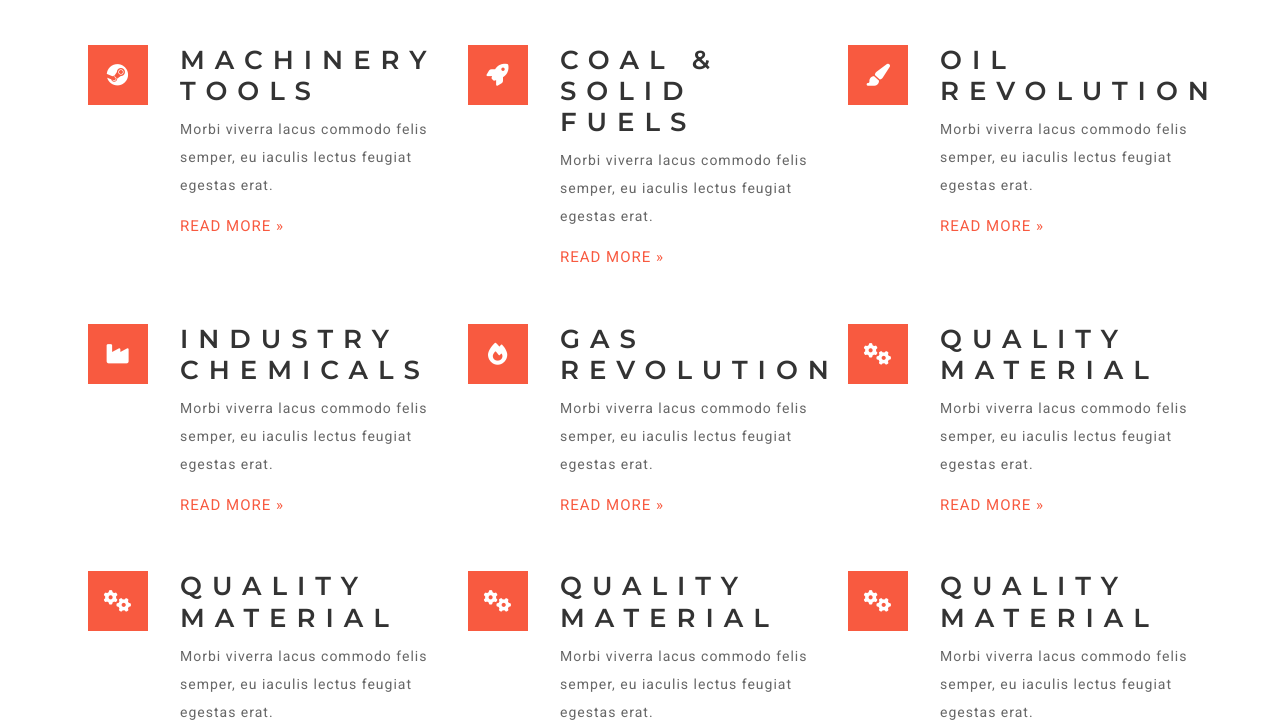
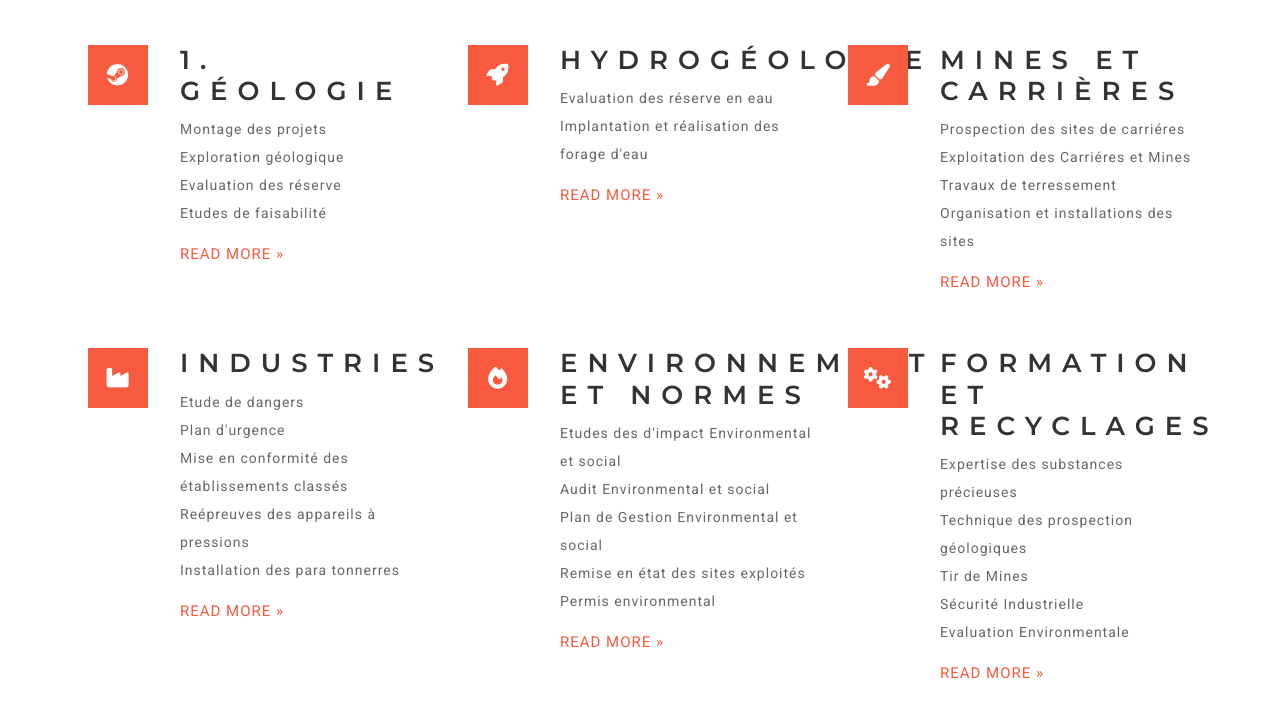
Before and after one commit to Leslox40/gimerc, a plain HTML site: page services.html in a window 1280 px wide. Shown: the part 536-1260 px from the top of the page. Drawn offline with nearby package versions, Linux system fonts and the light colour scheme; files whose address does not match are found by name.

Commit message:
Added relevant text to some pages and replaced gallery pics with less heavier versions

```diff
--- a/services.html
+++ b/services.html
@@ -251,8 +251,8 @@
 							</div>
 						</div>
 						<div class="col-9 wthree_banner_bottom_grid_right">
-								<h4 class="sub_service_agileits text-uppercase mb-2">Machinery Tools</h4>
-								<p class="mb-2">Morbi viverra lacus commodo felis semper, eu iaculis lectus feugiat egestas erat.</p>
+							<h4 class="sub_service_agileits text-uppercase mb-2">1.	Géologie</h4>
+							<p class="mb-2">Montage des projets <br>Exploration géologique <br>Evaluation des réserve <br>Etudes de faisabilité</p>
 							<div class="agileits-button two service">
 								<a class="btn btn-primary btn-lg hvr-underline-from-left text-uppercase" href="#" data-toggle="modal" data-target="#exampleModalCenter" role="button">Read More »</a>
 							</div>
@@ -260,7 +260,7 @@
 					</div>
 				</div>
 			</div>
-				<div class="col-lg-4 col-md-6 agileits_banner_bottom_left mt-md-0 mt-sm-4 mt-4">
+			<div class="col-lg-4 col-md-6 agileits_banner_bottom_left mt-md-0 mt-4">
 				<div class="agileinfo_banner_bottom_pos">
 					<div class="row w3_agileits_banner_bottom_pos_grid">
 						<div class="col-3 wthree_banner_bottom_grid_left">
@@ -269,8 +269,9 @@
 							</div>
 						</div>
 						<div class="col-9 wthree_banner_bottom_grid_right">
-								<h4 class="sub_service_agileits text-uppercase mb-2">Coal & Solid Fuels</h4>
-								<p class="mb-2">Morbi viverra lacus commodo felis semper, eu iaculis lectus feugiat egestas erat.</p>
+							<h4 class="sub_service_agileits text-uppercase mb-2">Hydrogéologie</h4>
+							<p class="mb-2">Evaluation des réserve en eau <br>
+								Implantation et réalisation des forage d'eau</p>
 							<div class="agileits-button two service">
 								<a class="btn btn-primary btn-lg hvr-underline-from-left text-uppercase" href="#" data-toggle="modal" data-target="#exampleModalCenter" role="button">Read More »</a>
 							</div>
@@ -278,7 +279,7 @@
 					</div>
 				</div>
 			</div>
-				<div class="col-lg-4 col-md-6 agileits_banner_bottom_left mt-lg-0 mt-md-5 mt-sm-4 mt-4">
+			<div class="col-lg-4 col-md-6 agileits_banner_bottom_left mt-lg-0 mt-md-5 mt-4">
 				<div class="agileinfo_banner_bottom_pos">
 					<div class="row w3_agileits_banner_bottom_pos_grid">
 						<div class="col-3 wthree_banner_bottom_grid_left">
@@ -287,8 +288,8 @@
 							</div>
 						</div>
 						<div class="col-9 wthree_banner_bottom_grid_right">
-								<h4 class="sub_service_agileits text-uppercase mb-2">Oil Revolution</h4>
-								<p class="mb-2">Morbi viverra lacus commodo felis semper, eu iaculis lectus feugiat egestas erat.</p>
+							<h4 class="sub_service_agileits text-uppercase mb-2">Mines et carrières</h4>
+							<p class="mb-2">Prospection des sites de carriéres <br> Exploitation des Carriéres et Mines <br>Travaux de terressement <br> Organisation et installations des sites</p>
 							<div class="agileits-button two service">
 								<a class="btn btn-primary btn-lg hvr-underline-from-left text-uppercase" href="#" data-toggle="modal" data-target="#exampleModalCenter" role="button">Read More »</a>
 							</div>
@@ -296,7 +297,7 @@
 					</div>
 				</div>
 			</div>
-				<div class="col-lg-4 col-md-6 agileits_banner_bottom_left mt-md-5 mt-sm-4 mt-4">
+			<div class="col-lg-4 col-md-6 agileits_banner_bottom_left mt-md-5 mt-4">
 				<div class="agileinfo_banner_bottom_pos">
 					<div class="row w3_agileits_banner_bottom_pos_grid">
 						<div class="col-3 wthree_banner_bottom_grid_left">
@@ -305,8 +306,8 @@
 							</div>
 						</div>
 						<div class="col-9 wthree_banner_bottom_grid_right">
-								<h4 class="sub_service_agileits text-uppercase mb-2">Industry chemicals</h4>
-								<p class="mb-2">Morbi viverra lacus commodo felis semper, eu iaculis lectus feugiat egestas erat.</p>
+							<h4 class="sub_service_agileits text-uppercase mb-2">Industries </h4>
+							<p class="mb-2">Etude de dangers <br>Plan d'urgence <br>Mise en conformité des établissements classés <br>Reépreuves des appareils à pressions <br>Installation des para tonnerres</p>
 							<div class="agileits-button two service">
 								<a class="btn btn-primary btn-lg hvr-underline-from-left text-uppercase" href="#" data-toggle="modal" data-target="#exampleModalCenter" role="button">Read More »</a>
 							</div>
@@ -314,7 +315,7 @@
 					</div>
 				</div>
 			</div>
-				<div class="col-lg-4 col-md-6 agileits_banner_bottom_left mt-md-5 mt-sm-4 mt-4">
+			<div class="col-lg-4 col-md-6 agileits_banner_bottom_left mt-md-5 mt-4">
 				<div class="agileinfo_banner_bottom_pos">
 					<div class="row w3_agileits_banner_bottom_pos_grid">
 						<div class="col-3 wthree_banner_bottom_grid_left">
@@ -323,8 +324,8 @@
 							</div>
 						</div>
 						<div class="col-9 wthree_banner_bottom_grid_right">
-								<h4 class="sub_service_agileits text-uppercase mb-2">Gas Revolution</h4>
-								<p class="mb-2">Morbi viverra lacus commodo felis semper, eu iaculis lectus feugiat egestas erat.</p>
+							<h4 class="sub_service_agileits text-uppercase mb-2">Environnement et normes</h4>
+							<p class="mb-2">Etudes des d'impact Environmental et social <br>Audit Environmental et social <br>Plan de Gestion Environmental et social <br>Remise en état des sites exploités <br>Permis environmental</p>
 							<div class="agileits-button two service">
 								<a class="btn btn-primary btn-lg hvr-underline-from-left text-uppercase" href="#" data-toggle="modal" data-target="#exampleModalCenter" role="button">Read More »</a>
 							</div>
@@ -332,7 +333,7 @@
 					</div>
 				</div>
 			</div>
-				<div class="col-lg-4 col-md-6 agileits_banner_bottom_left mt-md-5 mt-sm-4 mt-4">
+			<div class="col-lg-4 col-md-6 agileits_banner_bottom_left mt-md-5 mt-4">
 				<div class="agileinfo_banner_bottom_pos">
 					<div class="row w3_agileits_banner_bottom_pos_grid">
 						<div class="col-3 wthree_banner_bottom_grid_left">
@@ -341,8 +342,8 @@
 							</div>
 						</div>
 						<div class="col-9 wthree_banner_bottom_grid_right">
-								<h4 class="sub_service_agileits text-uppercase mb-2">Quality Material</h4>
-								<p class="mb-2">Morbi viverra lacus commodo felis semper, eu iaculis lectus feugiat egestas erat.</p>
+							<h4 class="sub_service_agileits text-uppercase mb-2">Formation et Recyclages</h4>
+							<p class="mb-2">Expertise des substances précieuses <br>Technique des prospection géologiques <br>Tir de Mines <br>Sécurité Industrielle <br>Evaluation Environmentale</p>
 							<div class="agileits-button two service">
 								<a class="btn btn-primary btn-lg hvr-underline-from-left text-uppercase" href="#" data-toggle="modal" data-target="#exampleModalCenter" role="button">Read More »</a>
 							</div>
@@ -350,7 +351,6 @@
 					</div>
 				</div>
 			</div>
-
 				<div class="col-lg-4 col-md-6 agileits_banner_bottom_left mt-md-5 mt-sm-4 mt-4">
 					<div class="agileinfo_banner_bottom_pos">
 						<div class="row w3_agileits_banner_bottom_pos_grid">
@@ -433,15 +433,15 @@
 	<div class="container">
 		<div class="row top-grids">
 			<div class="col-md-4 servicegrid">
-				<img src="images/gallery/industrie1.jpg" alt="" class="img-fluid">
+				<img src="images/gallery/industrie3.jpg" alt="" class="img-fluid">
 				<h3 class="text-center p-3">Steel Industry</h3>
 			</div>
 			<div class="col-md-4 servicegrid mt-lg-0 mt-sm-5 mt-5">
-				<img src="images/gallery/industrie2.jpg" alt="" class="img-fluid">
+				<img src="images/gallery/industrie4.jpg" alt="" class="img-fluid">
 				<h3 class="text-center p-3">Chemical Industry</h3>
 			</div>
 			<div class="col-md-4 servicegrid mt-lg-0 mt-sm-5 mt-5">
-				<img src="images/gallery/industrie3.jpg" alt="" class="img-fluid">
+				<img src="images/gallery/industrie2.jpg" alt="" class="img-fluid">
 				<h3 class="text-center p-3">Auto Refinery</h3>
 			</div>
 		</div>
@@ -455,7 +455,7 @@
 				</div>
 			</div>
 			<div class="col-md-4 servicegrid mt-lg-0 mt-sm-5 mt-5">
-				<img src="images/gallery/industrie3.jpg" alt="" class="img-fluid">
+				<img src="images/gallery/industrie1.jpg" alt="" class="img-fluid">
 				<h3 class="text-center p-3">Construction</h3>
 			</div>
 		</div>
@@ -468,7 +468,7 @@
   <div class="modal-dialog modal-dialog-centered" role="document">
     <div class="modal-content">
       <div class="modal-header">
-        <h5 class="modal-title text-uppercase" id="exampleModalLongTitle">Indus Fact</h5>
+        <h5 class="modal-title text-uppercase" id="exampleModalLongTitle"></h5>
         <button type="button" class="close" data-dismiss="modal" aria-label="Close">
           <span aria-hidden="true">&times;</span>
         </button>
@@ -489,7 +489,7 @@
 	<!-- footer top -->
 	<div class="footer-top py-5 text-center">
 		<div class="container py-xl-5 py-lg-3">
-			<h2 class="text-white mb-4">Besoin de travaux?</h2>
+			<h2 class="text-white mb-4">Nos sommes Disponible!!</h2>
 			<h5 class="text-white mb-sm-5 mb-4 pb-sm-5 pb-4">Contacter Nous</h5>
 			<i class="fas fa-map-marker-alt"></i>
 		</div>
```
Also changed, not shown: about.html (+1 -1 lines), cfp/index.html (+1 -1 lines), index.html (+1 -1 lines), images/fire.jpg (added), images/gallery/etude1.jpg, images/gallery/formation1.PNG (deleted), images/gallery/formation1.jpg (added), images/gallery/geologie.JPG, images/gallery/industrie3.jpg, images/gallery/industrie4.jpg (added), images/gallery/industrie5.jpg (added), images/gallery/suivi.jpg, 2 other files. Lines whose indentation alone changed are shown as unchanged.
